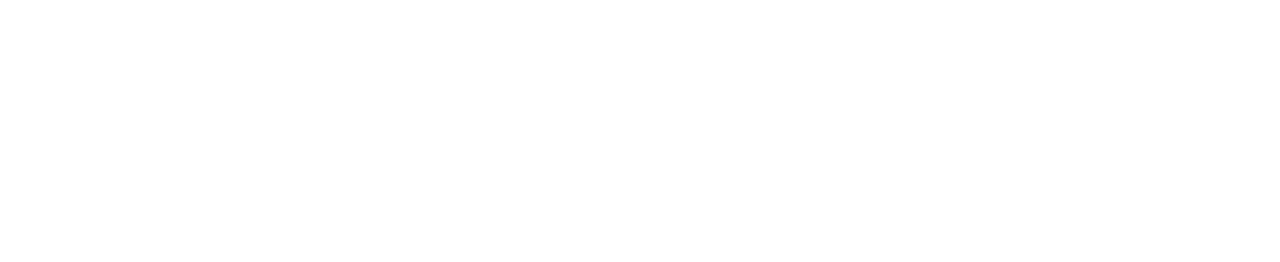
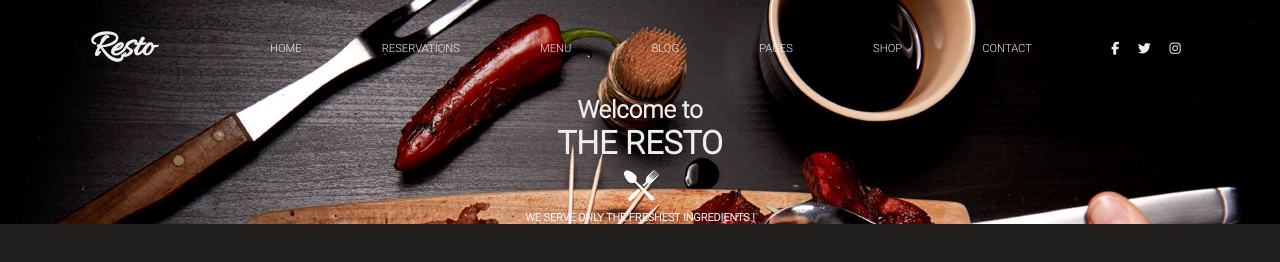
Before and after one commit to MalicknND/integration-resto, a plain HTML site: page index.html in a window 1280 px wide. Drawn offline with Linux system fonts and the light colour scheme.

Commit message:
save work

```diff
--- a/assets/styles/layouts/_header.scss
+++ b/assets/styles/layouts/_header.scss
@@ -0,0 +1,32 @@
+header {
+  background: url(../img/bg-slider-06.jpg) center/cover;
+  padding: 0 50px;
+  color: $white;
+  nav {
+    height: 12vh;
+    display: grid;
+    grid-template-columns: 10% 82% 8%;
+    align-items: center;
+    max-width: 1100px;
+    margin: 0 auto;
+    .logo {
+      font-family: $font1;
+      font-weight: 100;
+      font-size: 2rem;
+      text-align: left;
+    }
+    ul {
+      @include alignChildren(space-around);
+      text-transform: uppercase;
+      padding: 0 30px;
+      font-size: 0.7rem;
+      li {
+        cursor: pointer;
+      }
+    }
+    .nav-icons {
+      @include alignChildren(space-around);
+      font-size: 0.8rem;
+    }
+  }
+}
--- a/index.html
+++ b/index.html
@@ -16,5 +16,35 @@
       referrerpolicy="no-referrer"
     />
   </head>
-  <body></body>
+  <body>
+    <header>
+      <nav>
+        <div class="logo">
+          <h3>Resto</h3>
+        </div>
+        <ul class="nav-elements">
+          <li>home</li>
+          <li>reservations</li>
+          <li>menu</li>
+          <li>blog</li>
+          <li>pages</li>
+          <li>shop</li>
+          <li>contact</li>
+        </ul>
+        <div class="nav-icons">
+          <i class="fab fa-facebook-f"></i>
+          <i class="fab fa-twitter"></i>
+          <i class="fab fa-instagram"></i>
+        </div>
+      </nav>
+      <div class="header-text">
+        <div>
+          <h2>Welcome to</h2>
+          <h1>THE RESTO</h1>
+          <img src="./assets/img/ic-plate-big.png" alt="icon-plate" />
+          <h6>WE SERVE ONLY THE FRESHEST INGREDIENTS !</h6>
+        </div>
+      </div>
+    </header>
+  </body>
 </html>
```
Also changed, not shown: assets/styles/index.css, 1 other file.
